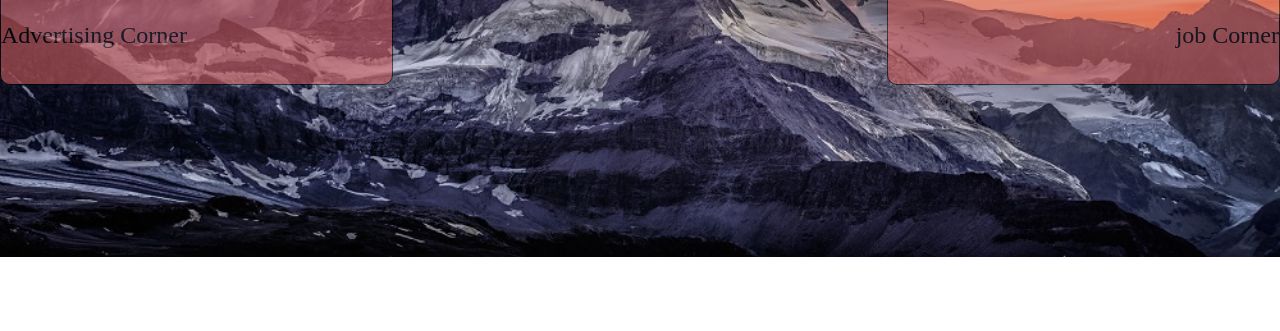
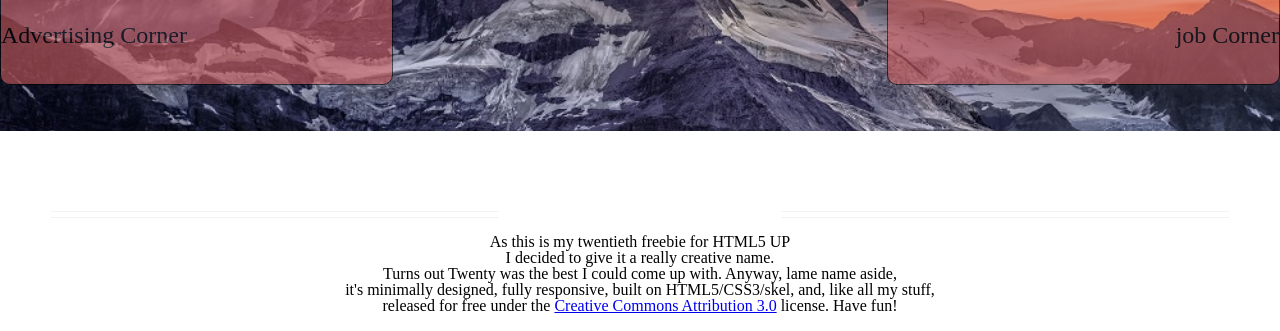
Before and after one commit to MalekAjami/Ensemble, a plain HTML site: page index.html in a window 1280 px wide. Shown: the part 469-800 px from the top of the page. Drawn offline with Linux system fonts and the light colour scheme; files whose address does not match are found by name.

Commit message:
add content to home page

```diff
--- a/CSS.css
+++ b/CSS.css
@@ -76,13 +76,14 @@ body * {
 */
 
 
-body {
+#matterhorn {
 
   min-height: 600px;
   background-image: url(./Images/HomeImage.jpg);
   background-position: center;
   background-repeat: no-repeat;
   background-size: cover;
+  width: 100%;
 }
 
 /* Ensemble word */
@@ -283,6 +284,7 @@ section div :hover {
       text-align: center;
     }
 
+    /* Style the links inside the navigation bar */
     .topnav a {
       float: none;
       display: inline-block;
@@ -296,28 +298,29 @@ section div :hover {
       cursor: pointer;
       border-radius: 15px 50px 30px;
     }
-
+    /* Change the color of links on hover */
     .topnav a:hover {
       background-color: indianred;
       transition: background .3s ease-in;
       color: white;
     }
-
+ /* Add an active class to highlight the current page */
     .topnav a:active {
       border-bottom: 2px solid red;
       border-top: 2px solid red;
       color: red;
     }
+
     .active {
       border-bottom: 2px solid red;
       border-top: 2px solid red;
       color: red;
     }
-
+    /* Hide the link that should open and close the topnav on small screens */
     .topnav .icon {
       display: none;
     }
-
+    /* When the screen is less than 600 pixels wide, hide all links, except for the first one ("Home"). Show the link that contains should open and close the topnav (.icon) */
     @media screen and (max-width: 600px) {
       .topnav a:not(:first-child) {display: none;}
       .topnav a.icon {
@@ -325,7 +328,7 @@ section div :hover {
         display: block;
       }
     }
-
+   /* The "responsive" class is added to the topnav with JavaScript when the user clicks on the icon. This class makes the topnav look good on small screens (display the links vertically instead of horizontally) */
     @media screen and (max-width: 600px) {
       .topnav.responsive {position: relative;}
       .topnav.responsive .icon {
@@ -417,3 +420,56 @@ section div :hover {
       color: white;
       background-color: indianred;
       }
+
+
+      /* TEXT IN HOME PAGE*/
+      #main {
+        width: 100%;
+        max-width: none;
+        padding-top: 5em; /*if header is fixed !*/
+      }
+
+      .main-header {
+        padding: 3em 0 2em;
+        margin-bottom: 0;
+        padding: 0 4%;
+      }
+      .DF {
+        display: flex;
+        flex-direction: column;
+        flex-wrap: wrap;
+        justify-content: space-between;
+      }
+      .AC			{text-align: center;}
+      .content {
+        padding: 0 4%;
+      }
+      /* CONTENT HEADER WITH ICON FIGURE
+----------------------------------------------*/
+.header-figure {
+	flex-direction: row;
+	align-items: center;
+	position: relative;
+	margin-bottom: 1em;
+}
+.header-figure .icon {
+	font-size: 3em;
+	opacity: 0.35;
+}
+
+.header-figure:before,
+.header-figure:after {
+	content: '';
+	height: 7px;
+	opacity: 0.1;
+	width: 38%;
+
+	border: solid 1.5px #7c8081;
+	border-left: none;
+	border-right: none;
+}
+
+.content {
+
+  margin-top: 0px;
+}
--- a/index.html
+++ b/index.html
@@ -18,12 +18,18 @@
     <meta name="msapplication-TileColor" content="#da532c">
     <meta name="theme-color" content="#ffffff">
 
+    <!--responsive in scripts-->
+
+    <link rel="" href="scripts.js" color="">
+
 
 </head>
 
 
 
 <body>
+
+  <div id="matterhorn">
     <span class="icon-menu"></span>
     <span class="icon-home"></span>
     <span class="icon-phone"></span>
@@ -31,6 +37,7 @@
     <span class="icon-twitter"></span>
     <span class="icon-joomla"></span>
 
+   <!-- Load an icon library to show a hamburger menu (bars) on small screens -->
     <div class="topnav" id="box">
         <a class="active" href="index.html">Home</a>
         <a href="groups.html">Groups</a>
@@ -38,22 +45,11 @@
         <a href="#">Donation</a>
         <a href="contact.html" id="contact">Contact</a>
         <a href="javascript:void(0);" class="icon" onclick="myFunction()">
-                <i class="fa fa-bars"></i>
+            <i class="fa fa-bars icon-menu"></i>
         </a>
     </div>
 
-    <script>
-        function myFunction() {
-          var x = document.getElementById("box");
-          if (x.className === "topnav") {
-            x.className += " responsive";
-          } else {
-            x.className = "topnav";
-          }
-        }
-    </script>
 
-    <main>
         <h1 class="hero-text text-blur-out">
             ENSEMBLE
         </h1>
@@ -74,8 +70,39 @@
         </section>
 
 
+
+  </div>
+
+
+
+<!-- START MAIN -->
+<main id="main">
+
+    <!-- START MAIN HEADER -->
+    <header class="main-header AC">
+
+      <figure class="header-figure DF"><i class="icon fa-bar-chart-o"></i></figure>
+
+
+      <div class="content">
+        <h2>
+          As this is my <strong>twentieth</strong> freebie for HTML5 UP
+          <br>
+          I decided to give it a really creative name.
+        </h2>
+        <p>
+          Turns out <strong>Twenty</strong> was the best I could come up with. Anyway, lame name aside,
+          <br>
+          it's minimally designed, fully responsive, built on HTML5/CSS3/<strong>skel</strong>,
+          and, like all my stuff,
+          <br>
+          released for free under the <a href="http://html5up.net/license">Creative Commons Attribution 3.0</a> license. Have fun!
+        </p>
+      </div>
+
+    </header>
+    <!-- END MAIN HEADER -->
 </main>
 
 </body>
-
 </html>
```
Also changed, not shown: scripts.js (added, +9 -0 lines). Lines whose indentation alone changed are shown as unchanged.
